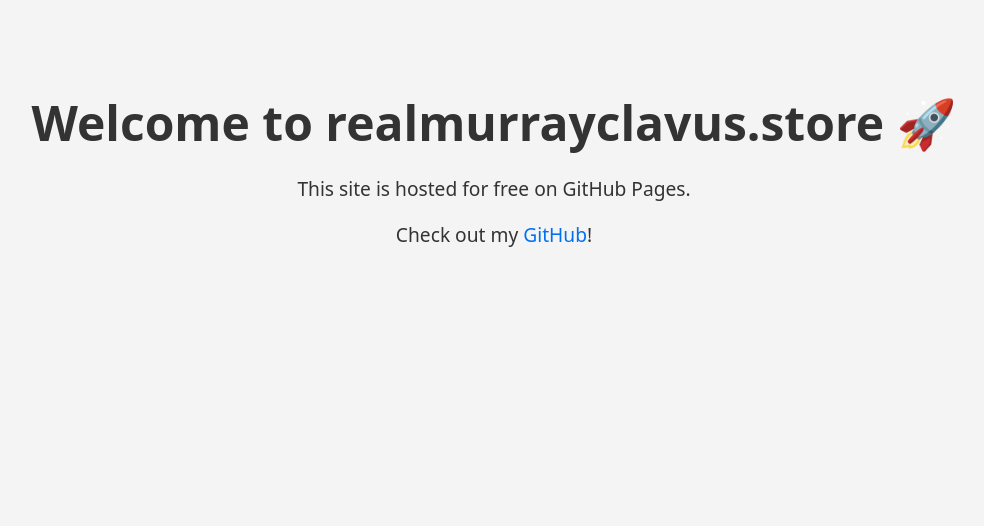
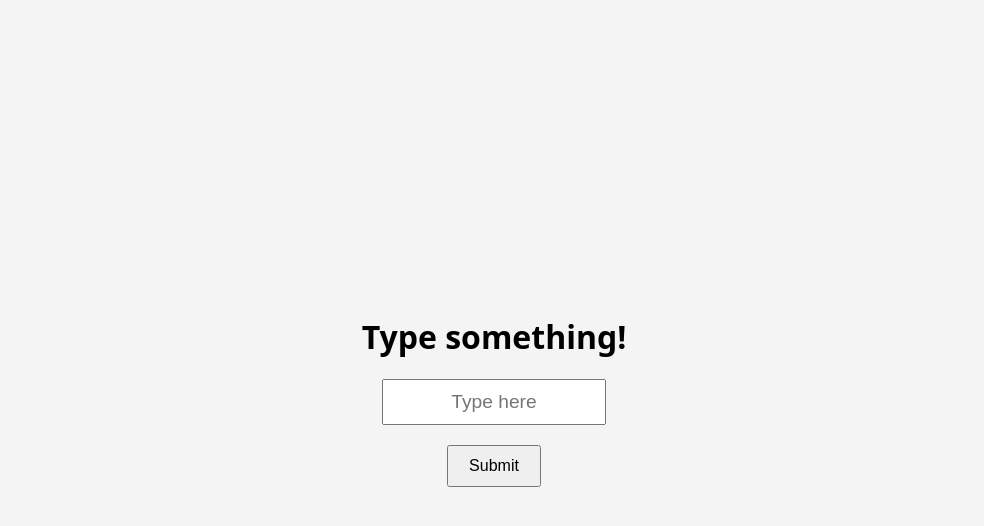
Before and after one commit to KyleCarlsonokay/realmurrayclavus.store, a plain HTML site: page index.html in a window 1280 px wide. Shown: the whole page, without its empty margins (146-1130 px from the left). Drawn offline with Linux system fonts and the light colour scheme.

Commit message:
Update index.html

```diff
--- a/index.html
+++ b/index.html
@@ -2,35 +2,52 @@
 <html lang="en">
 <head>
   <meta charset="UTF-8">
-  <title>Realmurrayclavus</title>
+  <title>Realmurrayclavus Interactive</title>
   <meta name="viewport" content="width=device-width, initial-scale=1.0">
   <style>
     body {
       font-family: system-ui, sans-serif;
       background: #f4f4f4;
+      display: flex;
+      flex-direction: column;
+      align-items: center;
+      justify-content: center;
+      height: 100vh;
+      margin: 0;
+    }
+    input {
+      padding: 10px;
+      font-size: 1.2rem;
+      margin-bottom: 20px;
+      width: 200px;
+      text-align: center;
+    }
+    button {
+      padding: 10px 20px;
+      font-size: 1rem;
+      cursor: pointer;
+    }
+    #output {
+      margin-top: 20px;
+      font-size: 1.5rem;
       color: #333;
-      text-align: center;
-      padding: 50px;
-    }
-    h1 {
-      font-size: 3rem;
-      margin-bottom: 20px;
-    }
-    p {
-      font-size: 1.2rem;
-    }
-    a {
-      color: #0070f3;
-      text-decoration: none;
-    }
-    a:hover {
-      text-decoration: underline;
     }
   </style>
 </head>
 <body>
-  <h1>Welcome to realmurrayclavus.store 🚀</h1>
-  <p>This site is hosted for free on GitHub Pages.</p>
-  <p>Check out my <a href="https://github.com/kylecarlsonokay" target="_blank">GitHub</a>!</p>
-</body>
-</html>
+  <h1>Type something!</h1>
+  <input type="text" id="userInput" placeholder="Type here">
+  <button onclick="checkInput()">Submit</button>
+  <div id="output"></div>
+
+  <script>
+    function checkInput() {
+      const input = document.getElementById("userInput").value.trim().toLowerCase();
+      const output = document.getElementById("output");
+
+      if(input === "real") {
+        output.textContent = "real";
+      } else {
+        output.textContent = "";
+      }
+    }
```
